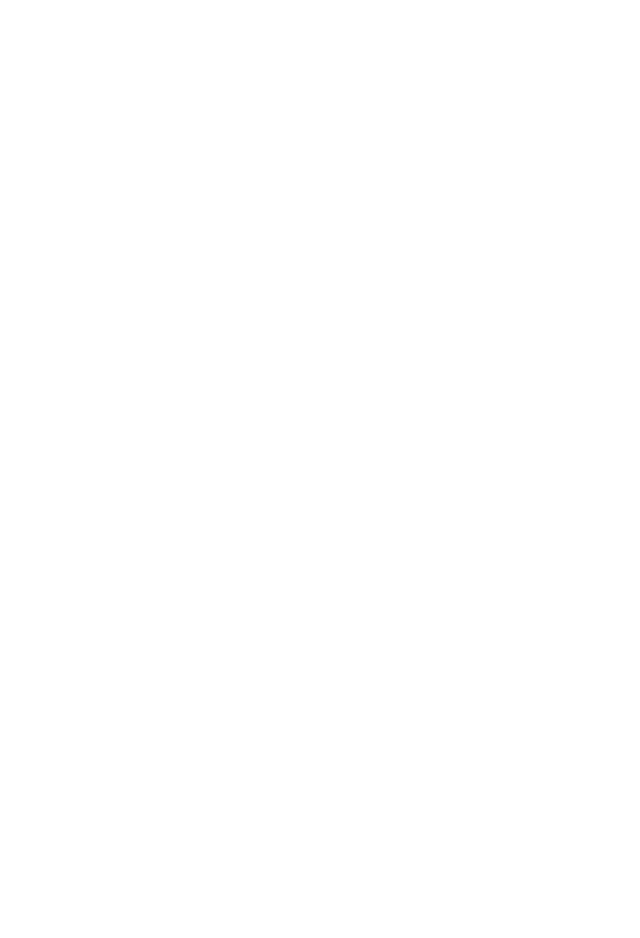
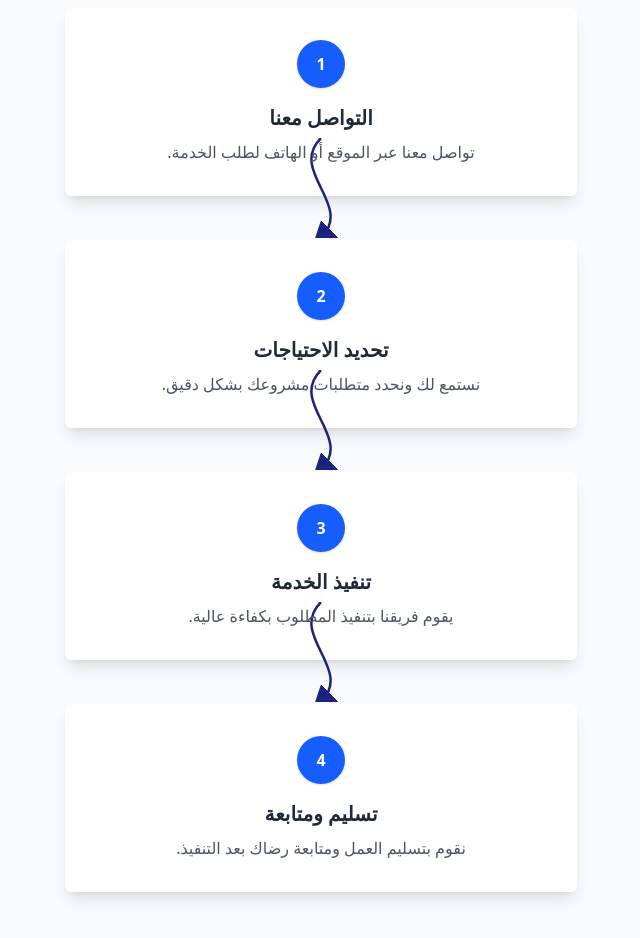
Before and after one commit to Qassim8/niloop, a Next.js app: page /projects in a window 1280 px wide. Before the commit this address had no page. Shown: the part 1860-2798 px from the top of the page, without its empty margins (319-959 px from the left). Before the commit the page ends 1185 px from the top, so only its background shows below. Built offline with nearby package versions, Linux system fonts and the light colour scheme.

Commit message:
add two pages

```diff
--- /dev/null
+++ b/src/app/contact/page.jsx
@@ -0,0 +1,18 @@
+import BreadcrumbSection from '@/components/breadcrumb'
+import Contact from '@/components/contact/contact';
+import React from 'react'
+
+function ContactUs() {
+  return (
+    <>
+      <BreadcrumbSection
+        title="تواصل معنا"
+        description="
+      كن على تواصل معنا لأي استفسارات أو طلبات خاصة. نحن هنا لمساعدتك في تحقيق أهدافك الرقمية وتقديم الدعم الذي تحتاجه."
+      />
+      <Contact />
+    </>
+  );
+}
+
+export default ContactUs
--- /dev/null
+++ b/src/app/projects/page.jsx
@@ -0,0 +1,21 @@
+import BreadcrumbSection from '@/components/breadcrumb'
+import WorksSection from '@/components/projects/portfolio';
+import HowWeWork from '@/components/projects/steps';
+import React from 'react'
+
+const Projects = () => {
+    return (
+      <>
+        <BreadcrumbSection
+          title="اعمالنا"
+          description="
+        اعمالنا تعكس التزامنا بالتميز والابتكار في كل مشروع نقوم به.نحن نفخر بمجموعة
+         متنوعة من المشاريع التي تعكس مهاراتنا وخبراتنا في تقديم حلول تقنية متقدمة تلبي احتياجات"
+            />
+            <WorksSection />
+            <HowWeWork />
+      </>
+    );
+}
+
+export default Projects
--- /dev/null
+++ b/src/components/projects/steps.jsx
@@ -0,0 +1,105 @@
+"use client";
+import { motion } from "framer-motion";
+
+export default function HowWeWork() {
+  const steps = [
+    {
+      id: 1,
+      title: "التواصل معنا",
+      desc: "تواصل معنا عبر الموقع أو الهاتف لطلب الخدمة.",
+    },
+    {
+      id: 2,
+      title: "تحديد الاحتياجات",
+      desc: "نستمع لك ونحدد متطلبات مشروعك بشكل دقيق.",
+    },
+    {
+      id: 3,
+      title: "تنفيذ الخدمة",
+      desc: "يقوم فريقنا بتنفيذ المطلوب بكفاءة عالية.",
+    },
+    {
+      id: 4,
+      title: "تسليم ومتابعة",
+      desc: "نقوم بتسليم العمل ومتابعة رضاك بعد التنفيذ.",
+    },
+  ];
+
+  return (
+    <section className="py-20 bg-gray-50 relative">
+      <div className="max-w-4xl mx-auto px-4">
+        <h2 className="text-3xl font-bold text-center mb-14">كيف نعمل؟</h2>
+
+        <div className="flex flex-col items-center gap-5 relative">
+          {steps.map((step, index) => (
+            <motion.div
+              key={step.id}
+              initial={{ opacity: 0, y: 50 }}
+              whileInView={{ opacity: 1, y: 0 }}
+              transition={{ duration: 0.6, delay: index * 0.2 }}
+              viewport={{ once: true }}
+              className="relative w-full max-w-lg"
+            >
+              {/* Card */}
+              <div
+                className="relative overflow-hidden bg-white shadow-lg rounded-md p-8 text-center
+                transition-transform duration-500 hover:scale-105 group"
+              >
+                {/* Hover background effect */}
+                <div
+                  className="absolute inset-0 bg-gradient-to-r from-blue-600 to-blue-800
+                  translate-x-[-100%] group-hover:translate-x-0
+                  transition-transform duration-700 ease-in-out z-0"
+                ></div>
+
+                <div className="relative z-10">
+                  <div className="w-12 h-12 mx-auto mb-4 flex items-center justify-center rounded-full bg-blue-600 text-white font-bold shadow">
+                    {step.id}
+                  </div>
+                  <h3 className="text-xl font-semibold text-gray-800 mb-2">
+                    {step.title}
+                  </h3>
+                  <p className="text-gray-600">{step.desc}</p>
+                </div>
+              </div>
+
+              {/* Curved Arrow SVG except last */}
+              {index !== steps.length - 1 && (
+                <div className="flex justify-center my-3">
+                  <svg
+                    className=" hidden md:block absolute left-1/2 top-1/2 transform -translate-x-1/2 translate-y-6"
+                    width="80"
+                    height="100"
+                    viewBox="0 0 80 120"
+                    fill="none"
+                    xmlns="http://www.w3.org/2000/svg"
+                  >
+                    <path
+                      d="M40,0 C0,40 80,80 40,120"
+                      stroke="#1a237e"
+                      strokeWidth="3"
+                      fill="transparent"
+                      markerEnd="url(#arrowhead-vertical)"
+                    />
+                    <defs>
+                      <marker
+                        id="arrowhead-vertical"
+                        markerWidth="10"
+                        markerHeight="10"
+                        refX="5"
+                        refY="5"
+                        orient="auto"
+                      >
+                        <polygon points="0 0, 10 5, 0 10" fill="#1a237e" />
+                      </marker>
+                    </defs>
+                  </svg>
+                </div>
+              )}
+            </motion.div>
+          ))}
+        </div>
+      </div>
+    </section>
+  );
+}
```
